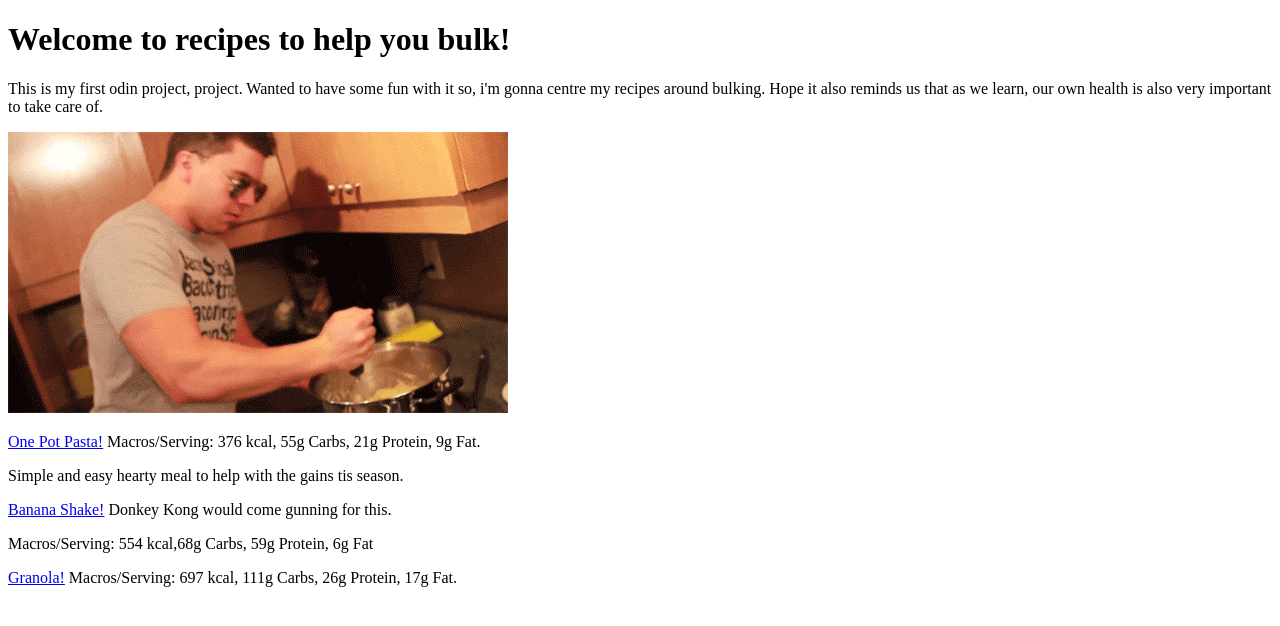
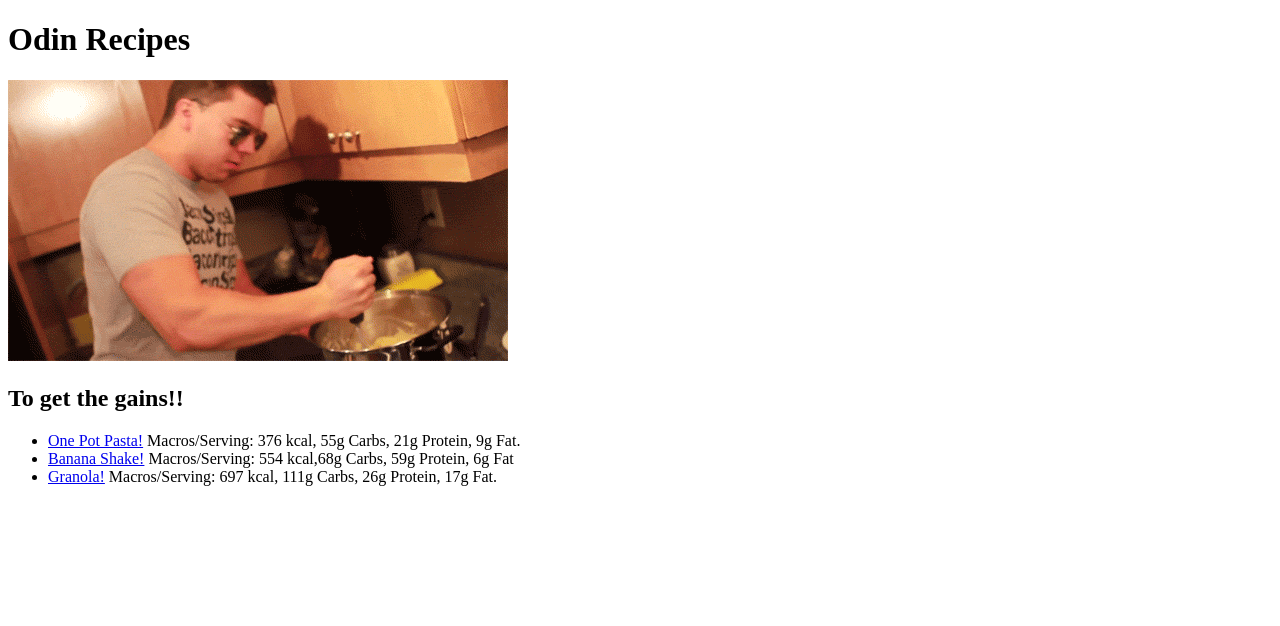
Before and after one commit to C-JOM/odin-recipes, a plain HTML site: page index.html in a window 1280 px wide. Drawn offline with Linux system fonts and the light colour scheme.

Commit message:
Finished shake.html. Made the lists for it.

```diff
--- a/index.html
+++ b/index.html
@@ -7,44 +7,28 @@
 </head>
 
 <body>
-<h1> Welcome to recipes to help you bulk! </h1>
-<p> This is my first odin project, project. Wanted to have some fun with it so, i'm gonna centre my recipes around bulking. Hope it also reminds us that as we learn, our own health is also very important to take care of.</p>
-
-<p>
-    <img src="../odin-recipes/images/mG.gif" alt="Muscles Glasses epic meal time">
-</p>
+<h1> Odin Recipes </h1>
+ <img src="../odin-recipes/images/mG.gif" alt="Muscles Glasses epic meal time">
+<h2>To get the gains!!</h2>
 
 
 
-<p>
 
 
 
-    <p><a href="./recipes/pasta/pasta.html"> One Pot Pasta!</a>  Macros/Serving: 376 kcal, 55g Carbs, 21g Protein, 9g Fat.
-    </p>
-    <p>Simple and easy hearty meal to help with the gains tis season.</p>
-</p>
+   <ul>
+    <li>
+        <a href="./recipes/pasta/pasta.html"> One Pot Pasta!</a>  Macros/Serving: 376 kcal, 55g Carbs, 21g Protein, 9g Fat.
+    </li>
 
+    <li>
+    <a href="./recipes/shake/shake.html">Banana Shake!</a> Macros/Serving: 554 kcal,68g Carbs, 59g Protein,  6g Fat
+    </li>
 
-
-<p>
-
-
-   <p>
-    <a href="./recipes/shake/shake.html">Banana Shake!</a> Donkey Kong would come gunning for this.
-    </p>
-    <p>
-        Macros/Serving: 554 kcal,68g Carbs, 59g Protein,  6g Fat
-    </p>
-
-</p>
-
-
-
-<p>
+    <li>
     <a href="./recipes/granola/granola.html">Granola!</a> Macros/Serving: 697 kcal, 111g Carbs, 26g Protein, 17g Fat.
-</p>
-
+    </li>
+    </ul>
 </body>
 
 </html>
```
Also changed, not shown: recipes/shake/shake.html (+19 -0 lines).
